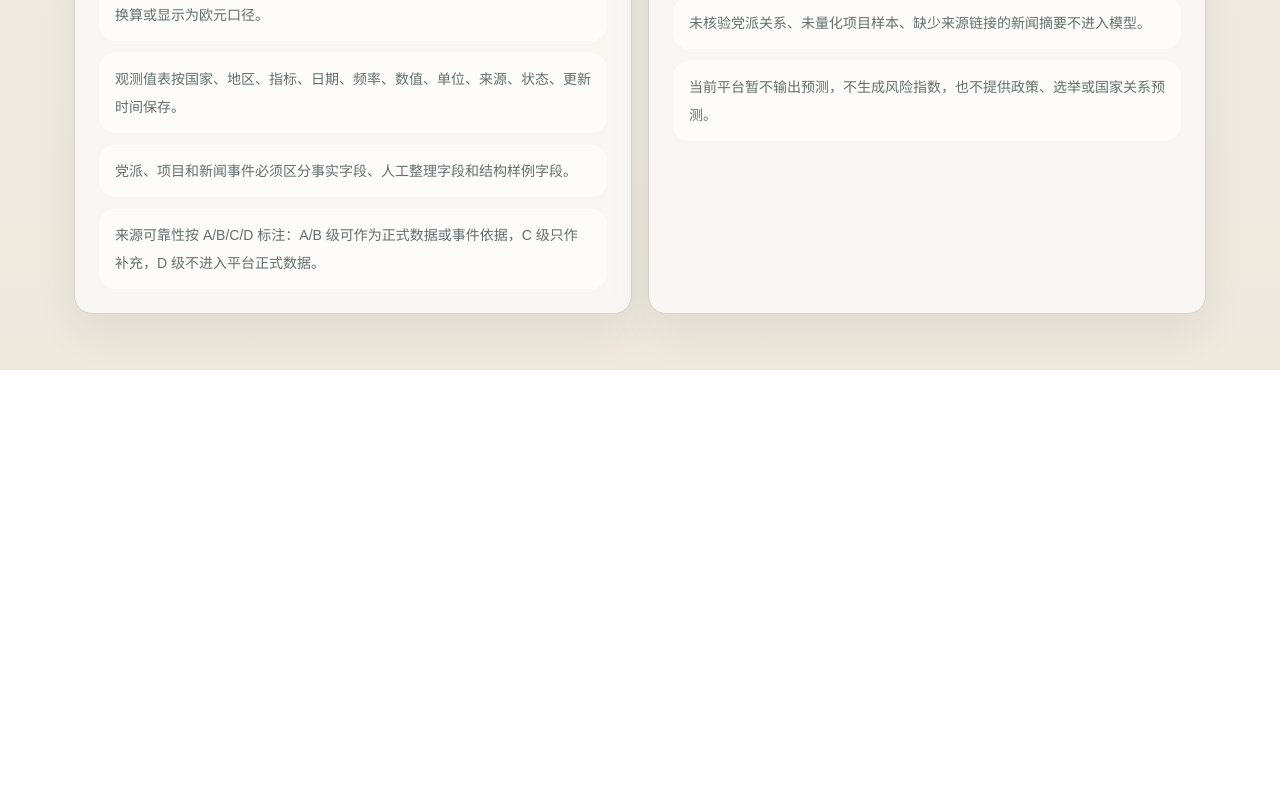
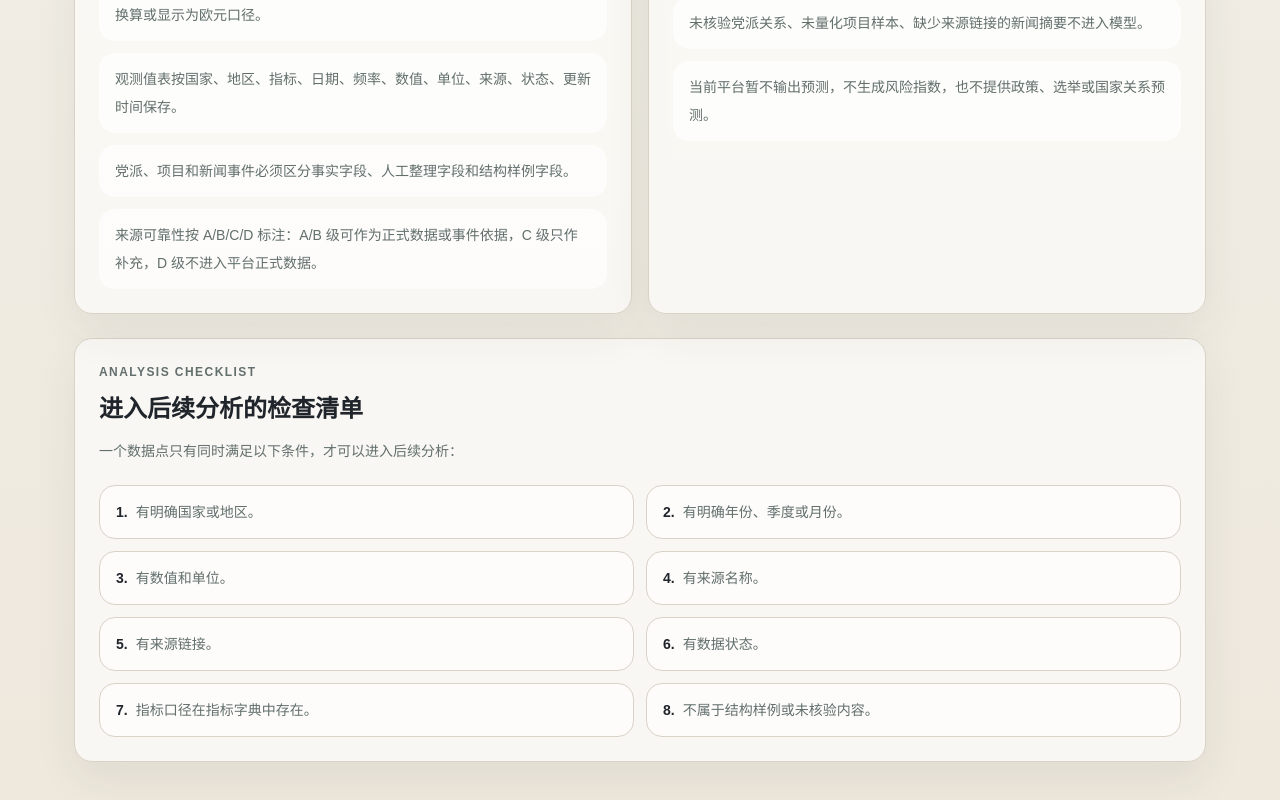
Before and after one commit to hui-sallai/central-europe-political-atlas, a Next.js app: page /methodology in a window 1280 px wide. Shown: the part 2483-3283 px from the top of the page. Before the commit the page ends 2853 px from the top, so only its background shows below. Built offline with nearby package versions, Linux system fonts and the light colour scheme.

Commit message:
Add analysis eligibility checklist

```diff
--- a/src/app/methodology/page.tsx
+++ b/src/app/methodology/page.tsx
@@ -43,6 +43,17 @@ const excludedItems = [
   "待接入、缺失、未标来源链接的数据不进入模型。",
   "未核验党派关系、未量化项目样本、缺少来源链接的新闻摘要不进入模型。",
   "当前平台暂不输出预测，不生成风险指数，也不提供政策、选举或国家关系预测。",
+];
+
+const analysisChecklist = [
+  "有明确国家或地区。",
+  "有明确年份、季度或月份。",
+  "有数值和单位。",
+  "有来源名称。",
+  "有来源链接。",
+  "有数据状态。",
+  "指标口径在指标字典中存在。",
+  "不属于结构样例或未核验内容。",
 ];
 
 export default function MethodologyPage() {
@@ -164,6 +175,22 @@ export default function MethodologyPage() {
           </ul>
         </article>
       </section>
+
+      <section className="mt-6 card p-6">
+        <p className="eyebrow">Analysis Checklist</p>
+        <h2 className="mt-3 text-2xl font-semibold">进入后续分析的检查清单</h2>
+        <p className="mt-3 max-w-3xl text-sm leading-7 text-[var(--muted)]">
+          一个数据点只有同时满足以下条件，才可以进入后续分析：
+        </p>
+        <ol className="mt-5 grid gap-3 text-sm leading-7 text-[var(--muted)] md:grid-cols-2">
+          {analysisChecklist.map((item, index) => (
+            <li key={item} className="rounded-2xl border border-[var(--line)] bg-white/65 px-4 py-3">
+              <span className="mr-2 font-semibold text-[var(--foreground)]">{index + 1}.</span>
+              {item}
+            </li>
+          ))}
+        </ol>
+      </section>
     </main>
   );
 }
```
